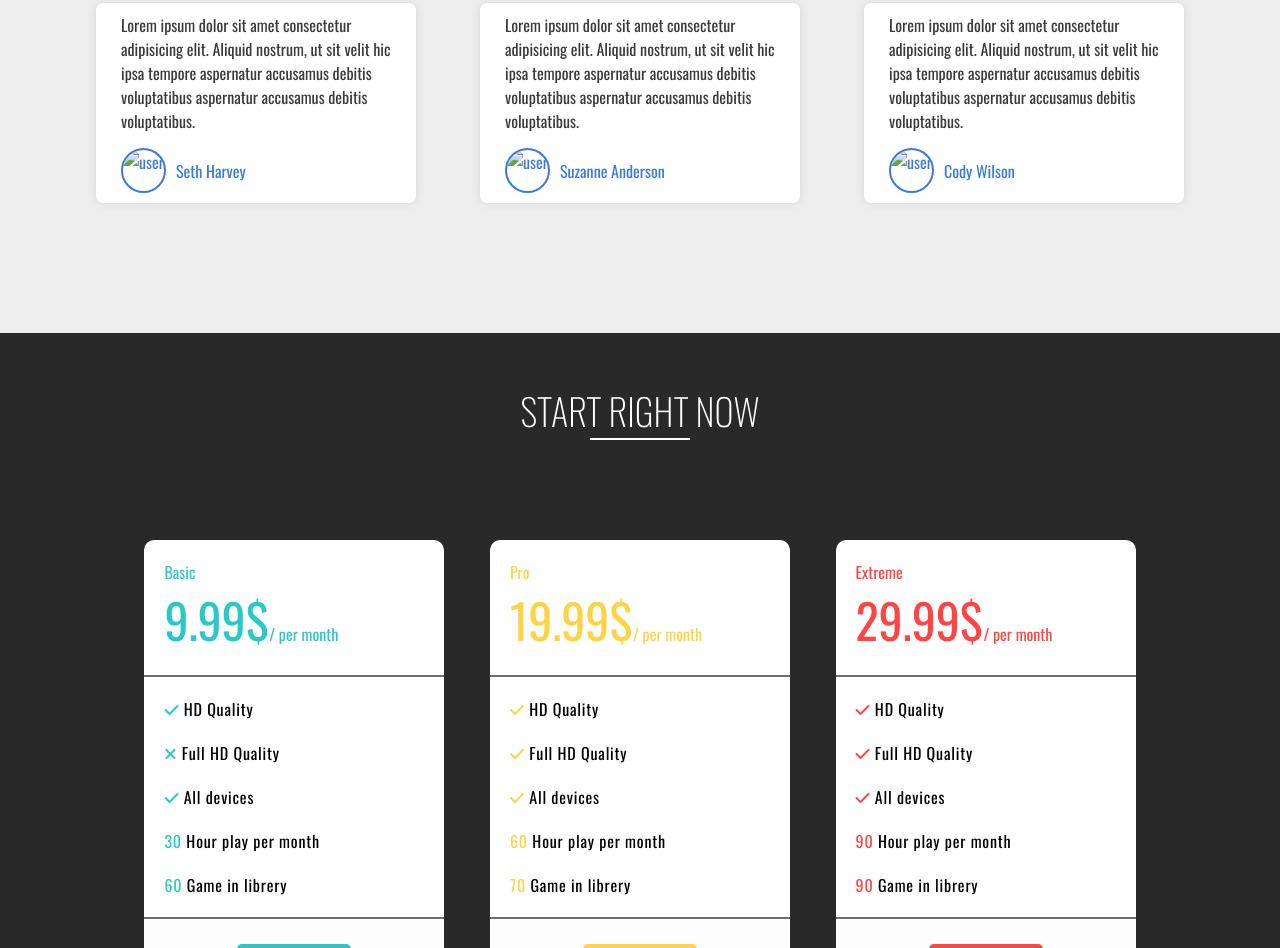
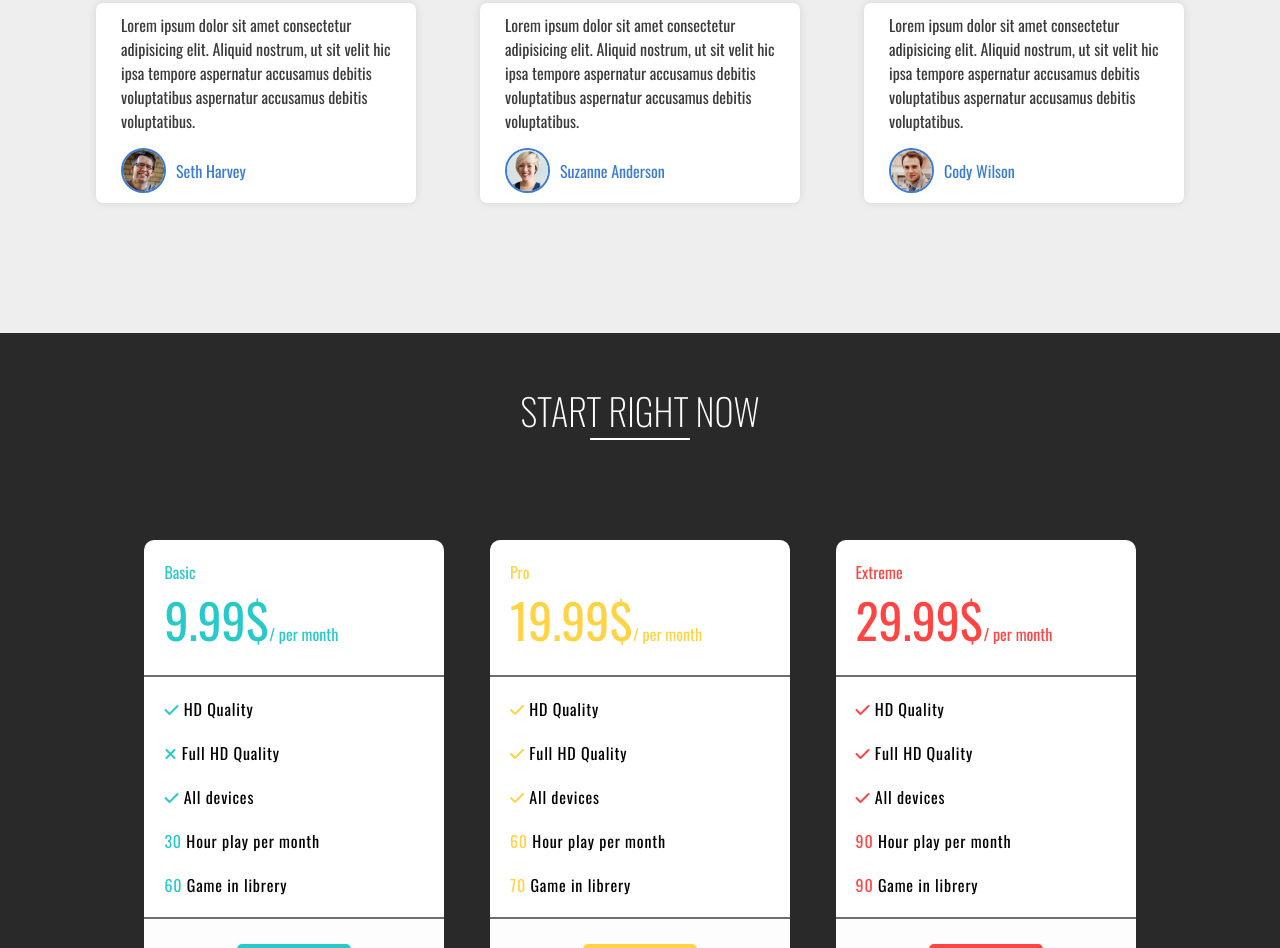
Before and after one commit to SarkarKurdish/Scope, a plain HTML site: page index.html in a window 1280 px wide. Shown: the part 1731-2679 px from the top of the page. Drawn offline with nearby package versions, Linux system fonts and the light colour scheme; the site is published under a folder, as on GitHub Pages, so addresses that start at the root find nothing.

Commit message:
Update index.html

```diff
--- a/index.html
+++ b/index.html
@@ -62,21 +62,21 @@
                     <div class="testimonial-article">Lorem ipsum dolor sit amet consectetur adipisicing elit. Aliquid
                         nostrum, ut sit velit hic ipsa tempore aspernatur accusamus debitis voluptatibus aspernatur
                         accusamus debitis voluptatibus.</div>
-                    <div class="testimonial-user"><img src="/resources/images/SethHarvey.jpg" alt="user"> <span>Seth
+                    <div class="testimonial-user"><img src="./resources/images/SethHarvey.jpg" alt="user"> <span>Seth
                             Harvey</span> </div>
                 </div>
                 <div class="testimonial-box">
                     <div class="testimonial-article">Lorem ipsum dolor sit amet consectetur adipisicing elit. Aliquid
                         nostrum, ut sit velit hic ipsa tempore aspernatur accusamus debitis voluptatibus aspernatur
                         accusamus debitis voluptatibus.</div>
-                    <div class="testimonial-user"><img src="/resources/images/SuzanneAnderson.jpg" alt="user">
+                    <div class="testimonial-user"><img src="./resources/images/SuzanneAnderson.jpg" alt="user">
                         <span>Suzanne Anderson</span> </div>
                 </div>
                 <div class="testimonial-box">
                     <div class="testimonial-article">Lorem ipsum dolor sit amet consectetur adipisicing elit. Aliquid
                         nostrum, ut sit velit hic ipsa tempore aspernatur accusamus debitis voluptatibus aspernatur
                         accusamus debitis voluptatibus.</div>
-                    <div class="testimonial-user"><img src="/resources/images/CodyWilson.jpg" alt="user"> <span>Cody
+                    <div class="testimonial-user"><img src="./resources/images/CodyWilson.jpg" alt="user"> <span>Cody
                             Wilson</span> </div>
                 </div>
             </div>
```
